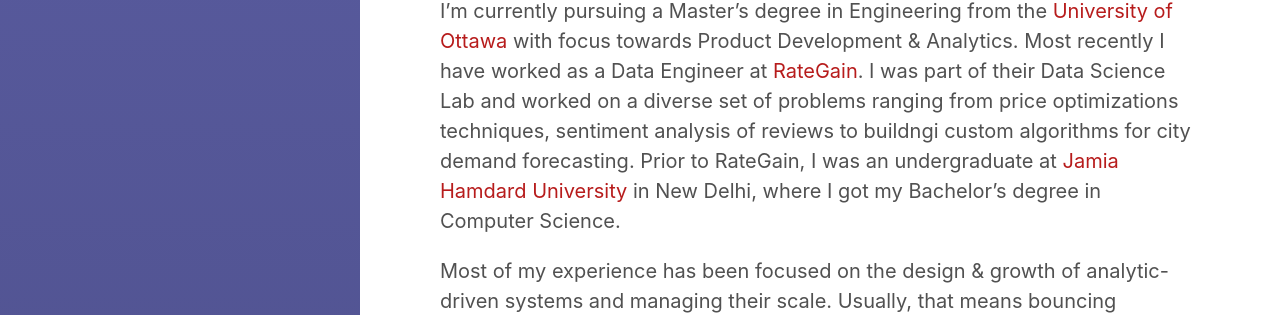
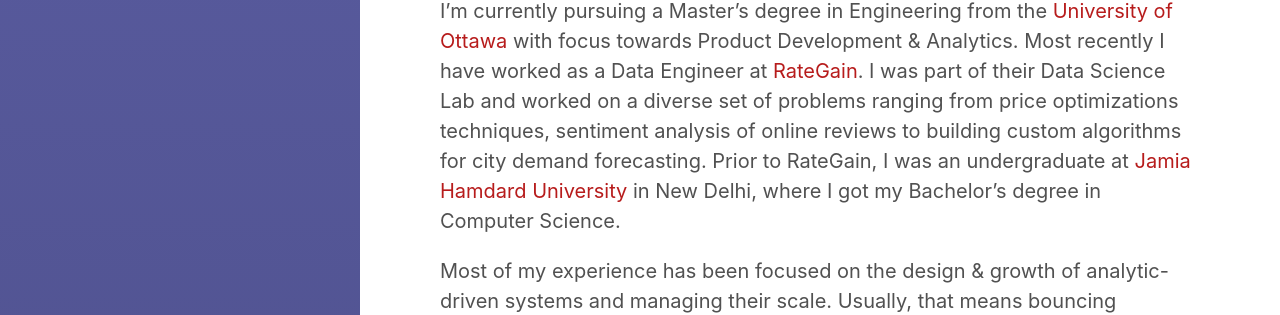
Before and after one commit to XOR97/XOR97.github.io, a Jekyll site: the page built from about.md, in a window 1280 px wide. Shown: the part 322-637 px from the top of the page. Built offline with Jekyll 4.4.1, drawn with Linux system fonts in a browser that asks for light colours.

Commit message:
Update about.md

```diff
--- a/about.md
+++ b/about.md
@@ -8,7 +8,7 @@
 
 I use this **space** to pen my thoughts on a range of topics that are at the intersection of computer science, analytics, data engineering, product design & software development.
 
-I'm currently pursuing a Master's degree in Engineering from the [University of Ottawa](https://www.uottawa.ca/en) with focus towards Product Development & Analytics. Most recently I have worked as a Data Engineer at [RateGain](https://rategain.com). I was part of their Data Science Lab and worked on a diverse set of problems ranging from price optimizations techniques, sentiment analysis of reviews to buildngi custom algorithms for city demand forecasting. Prior to RateGain, I was an undergraduate at [Jamia Hamdard University](https://en.wikipedia.org/wiki/Jamia_Hamdard) in New Delhi, where I got my Bachelor's degree in Computer Science.
+I'm currently pursuing a Master's degree in Engineering from the [University of Ottawa](https://www.uottawa.ca/en) with focus towards Product Development & Analytics. Most recently I have worked as a Data Engineer at [RateGain](https://rategain.com). I was part of their Data Science Lab and worked on a diverse set of problems ranging from price optimizations techniques, sentiment analysis of online reviews to building custom algorithms for city demand forecasting. Prior to RateGain, I was an undergraduate at [Jamia Hamdard University](https://en.wikipedia.org/wiki/Jamia_Hamdard) in New Delhi, where I got my Bachelor's degree in Computer Science.
 
 Most of my experience has been focused on the design & growth of analytic-driven systems and managing their scale. Usually, that means bouncing between research, feature design/development, growth analysis, and team coordination.
 
```
